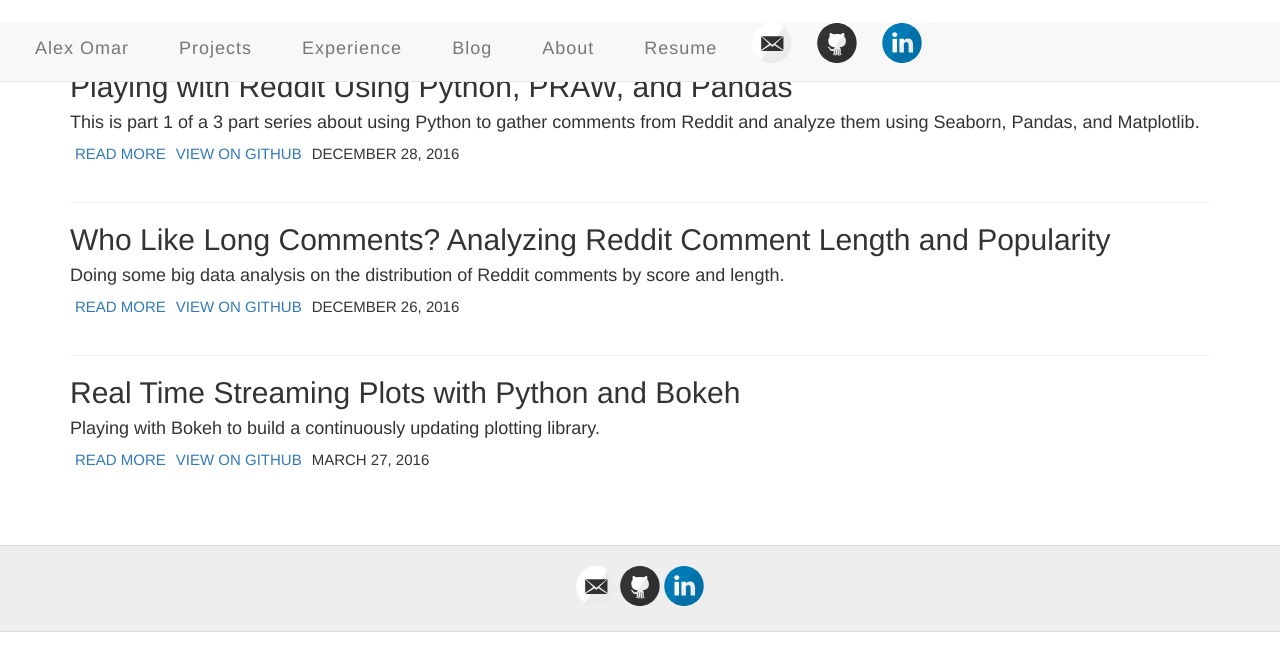
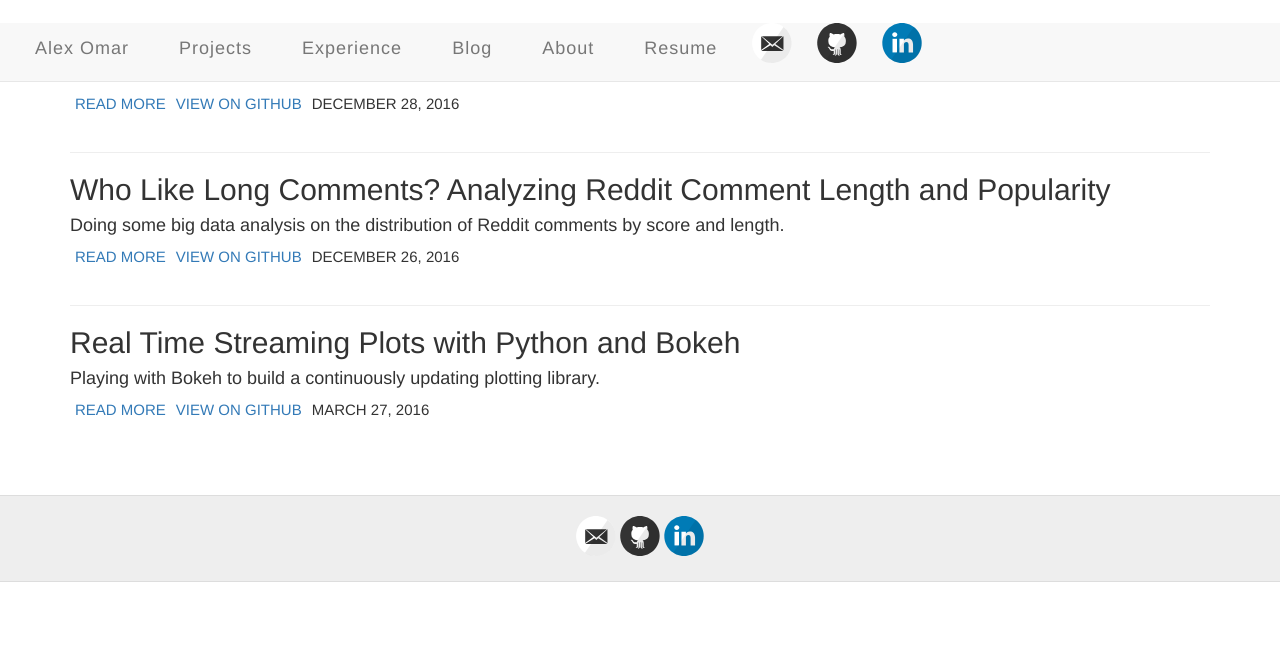
Before and after one commit to atomar94/atomar94.github.io, a Jekyll site: the page built from index.html, in a window 1280 px wide. Shown: the top 671 px of the page. Built offline with Jekyll 4.4.1, drawn with Linux system fonts in a browser that asks for light colours.

Commit message:
Playing with margin spacing

```diff
--- a/_layouts/default.html
+++ b/_layouts/default.html
@@ -17,8 +17,8 @@
   </head>
 
   <body>
-    <div class="container nav-buffer-masthead">
-      <nav class="navbar navbar-fixed-top navbar-default">
+    <div class="container">
+      <nav class="navbar navbar-fixed-top navbar-default nav-buffer-masthead">
         <a class="navbar-brand" href="#">Alex Omar</a>
         <ul class="nav navbar-nav">
           <li class="nav-item">
```
